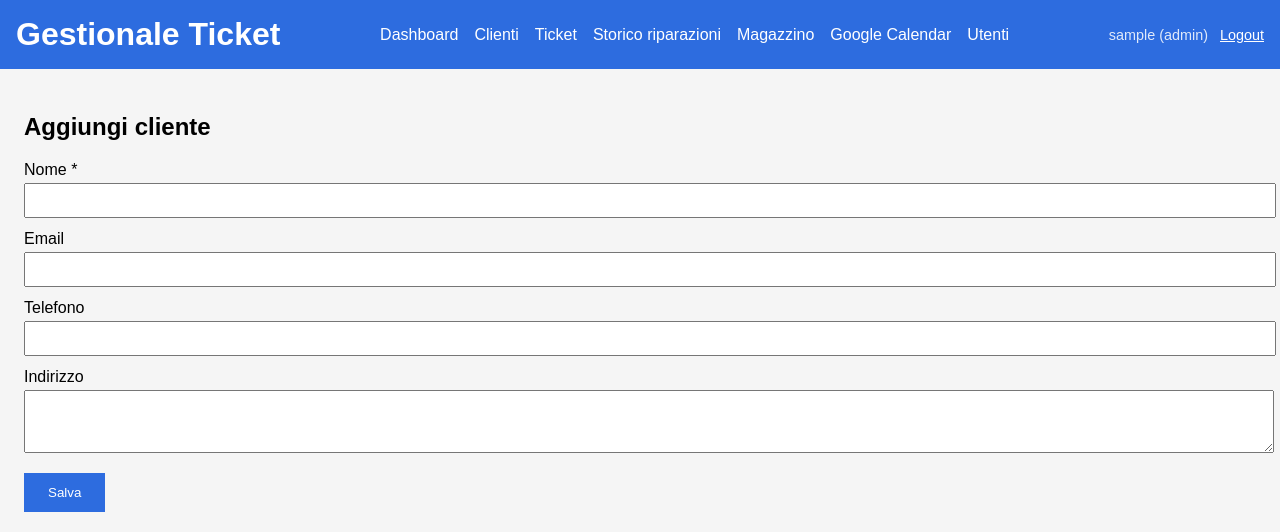
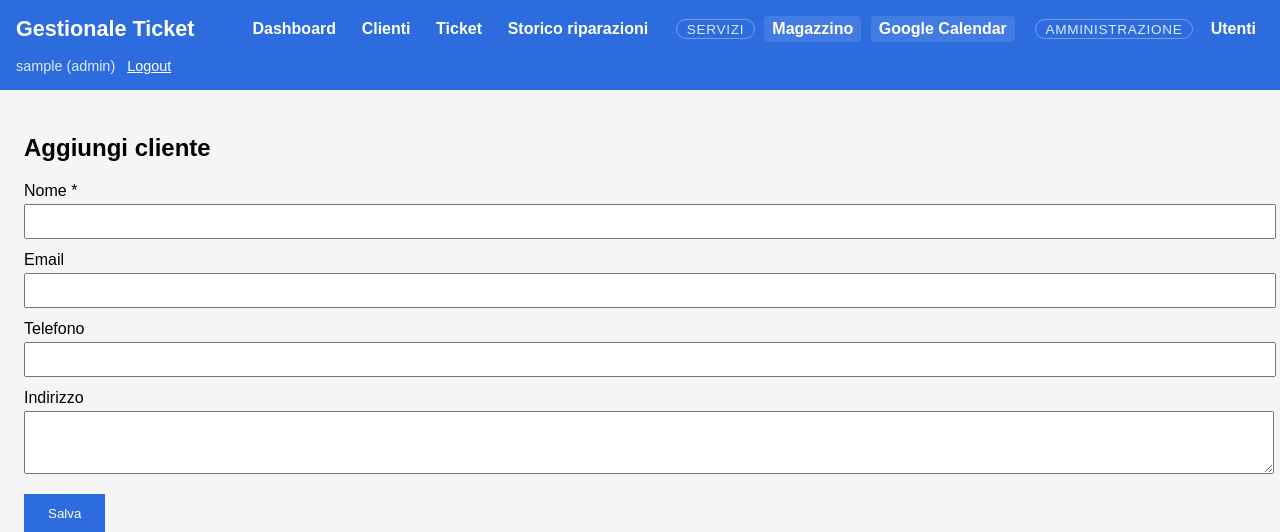
Before and after one commit to re-fagiano/GESTIONALEticket, a Flask app: page /customers/new in a window 1280 px wide. Shown: the top 532 px of the page. Run offline with Flask 3, Linux system fonts and the light colour scheme; the visitor is signed in with stand-in values (Sample User, id 1).

Commit message:
Expose Magazzino and calendar sections in nav

```diff
--- a/app.py
+++ b/app.py
@@ -10,7 +10,7 @@ import sqlite3
 import uuid
 from datetime import datetime, timedelta, timezone
 from pathlib import Path
-from typing import Iterable, List, Optional, Sequence, Tuple
+from typing import Any, Iterable, List, Mapping, Optional, Sequence, Tuple
 
 import requests
 from flask import (
@@ -249,8 +249,17 @@ def _fetch_latest_ticket_history_entries(
     return latest
 
 
-def create_app() -> Flask:
-    """Factory per creare e configurare l'istanza di Flask."""
+def create_app(test_config: Optional[Mapping[str, Any]] = None) -> Flask:
+    """Factory per creare e configurare l'istanza di Flask.
+
+    Parameters
+    ----------
+    test_config:
+        Dizionario opzionale usato per sovrascrivere la configurazione di
+        default. È particolarmente utile nei test automatici per impostare un
+        database temporaneo o cartelle di upload dedicate prima che venga
+        invocata l'inizializzazione del database.
+    """
     app = Flask(__name__, instance_relative_config=True)
     # Configurazione di default caricata direttamente nell'applicazione
     app.config.from_mapping(
@@ -309,6 +318,9 @@ def create_app() -> Flask:
         app.config['GOOGLE_CALENDAR_SCOPES'] = os.environ['GOOGLE_CALENDAR_SCOPES']
     if 'GOOGLE_CALENDAR_ID' in os.environ:
         app.config['GOOGLE_CALENDAR_ID'] = os.environ['GOOGLE_CALENDAR_ID']
+
+    if test_config:
+        app.config.update(test_config)
 
     # Garantisce che le directory per i file di istanza e gli upload esistano.
     Path(app.instance_path).mkdir(parents=True, exist_ok=True)
@@ -604,9 +616,10 @@ def create_app() -> Flask:
         ).fetchall()
         return render_template('admin_users.html', users=users)
 
-    @app.route('/admin/calendar-sync', methods=['GET', 'POST'])
-    @admin_required
+    @app.route('/calendar/google', methods=['GET', 'POST'])
+    @login_required
     def calendar_sync():
+        can_manage = current_user.role == 'admin'
         settings = _resolve_calendar_settings(app)
         calendar_id = settings['calendar_id']
         oauth = GoogleCalendarOAuth(
@@ -643,6 +656,8 @@ def create_app() -> Flask:
         sync_details = None
 
         if request.method == 'POST':
+            if not can_manage:
+                abort(403)
             calendar_id = (request.form.get('calendar_id') or '').strip() or calendar_id
             past_days = max(_coerce_int(request.form.get('past_days'), 30), 0)
             future_days = max(_coerce_int(request.form.get('future_days'), 7), 0)
@@ -712,6 +727,7 @@ def create_app() -> Flask:
             form_values=form_values,
             stats=stats,
             sync_details=sync_details,
+            can_manage_calendar=can_manage,
         )
 
     @app.route('/admin/users/<int:user_id>/promote', methods=['POST'])
--- a/templates/base.html
+++ b/templates/base.html
@@ -6,10 +6,25 @@
     <title>{% block title %}Gestionale Ticket{% endblock %}</title>
     <style>
         body { font-family: Arial, sans-serif; margin: 0; padding: 0; background: #f5f5f5; }
-        header { background: #2d6cdf; color: white; padding: 1rem; display: flex; flex-wrap: wrap; align-items: center; justify-content: space-between; }
-        header h1 { margin: 0; }
-        nav { display: flex; flex-wrap: wrap; align-items: center; gap: 1rem; }
-        nav a { color: white; text-decoration: none; }
+        header { background: #2d6cdf; color: white; padding: 1rem; display: flex; flex-wrap: wrap; align-items: center; justify-content: space-between; gap: 1rem; }
+        header h1 { margin: 0; font-size: 1.35rem; }
+        nav { display: flex; flex-wrap: wrap; align-items: center; gap: 1.25rem; }
+        .nav-group { display: flex; flex-wrap: wrap; align-items: center; gap: 0.6rem; }
+        .nav-group-label { font-size: 0.85rem; text-transform: uppercase; letter-spacing: 0.05em; opacity: 0.85; border: 1px solid rgba(255, 255, 255, 0.4); border-radius: 999px; padding: 0.1rem 0.6rem; }
+        nav a {
+            color: white;
+            text-decoration: none;
+            font-weight: 600;
+            padding: 0.25rem 0.5rem;
+            border-radius: 4px;
+        }
+        nav a.nav-link-magazzino,
+        nav a.nav-link-calendar { background: rgba(255, 255, 255, 0.1); }
+        nav a.nav-link-magazzino:hover,
+        nav a.nav-link-calendar:hover { background: rgba(255, 255, 255, 0.25); }
+        .nav-link-disabled { opacity: 0.7; cursor: not-allowed; }
+        .nav-link-disabled:hover { background: rgba(255, 255, 255, 0.1); }
+        .nav-pill { font-size: 0.7rem; font-weight: 700; text-transform: uppercase; margin-left: 0.35rem; padding: 0.05rem 0.35rem; border-radius: 999px; background: rgba(0, 0, 0, 0.2); }
         .auth-links { display: flex; flex-wrap: wrap; align-items: center; gap: 0.75rem; font-size: 0.9rem; }
         .auth-links a { color: white; text-decoration: underline; }
         .auth-links span { opacity: 0.85; }
@@ -200,14 +215,30 @@
 <header>
     <h1>Gestionale Ticket</h1>
     <nav>
-        <a href="{{ url_for('index') }}">Dashboard</a>
-        <a href="{{ url_for('customers') }}">Clienti</a>
-        <a href="{{ url_for('tickets') }}">Ticket</a>
-        <a href="{{ url_for('repairs') }}">Storico riparazioni</a>
-        <a href="{{ url_for('magazzino') }}">Magazzino</a>
+        <div class="nav-group nav-primary">
+            <a class="nav-link-dashboard" href="{{ url_for('index') }}">Dashboard</a>
+            <a class="nav-link-customers" href="{{ url_for('customers') }}">Clienti</a>
+            <a class="nav-link-tickets" href="{{ url_for('tickets') }}">Ticket</a>
+            <a class="nav-link-repairs" href="{{ url_for('repairs') }}">Storico riparazioni</a>
+        </div>
+        <div class="nav-group nav-services">
+            <span class="nav-group-label">Servizi</span>
+            <a class="nav-link-magazzino" href="{{ url_for('magazzino') }}">Magazzino</a>
+            {% if current_user.is_authenticated %}
+                {% set can_manage_calendar = current_user.role == 'admin' %}
+                <a class="nav-link-calendar{% if not can_manage_calendar %} nav-link-disabled{% endif %}" href="{{ url_for('calendar_sync') }}" {% if not can_manage_calendar %}aria-disabled="true" title="Disponibile solo agli amministratori"{% endif %}>
+                    Google Calendar
+                    {% if not can_manage_calendar %}
+                        <span class="nav-pill">Solo admin</span>
+                    {% endif %}
+                </a>
+            {% endif %}
+        </div>
         {% if current_user.is_authenticated and current_user.role == 'admin' %}
-            <a href="{{ url_for('calendar_sync') }}">Google Calendar</a>
-            <a href="{{ url_for('admin_users') }}">Utenti</a>
+            <div class="nav-group nav-admin">
+                <span class="nav-group-label">Amministrazione</span>
+                <a class="nav-link-admin-users" href="{{ url_for('admin_users') }}">Utenti</a>
+            </div>
         {% endif %}
     </nav>
     <div class="auth-links">
```
Also changed, not shown: templates/calendar_sync.html (+14 -5 lines), tests/conftest.py (added, +65 -0 lines), tests/test_pages.py (added, +62 -0 lines).
